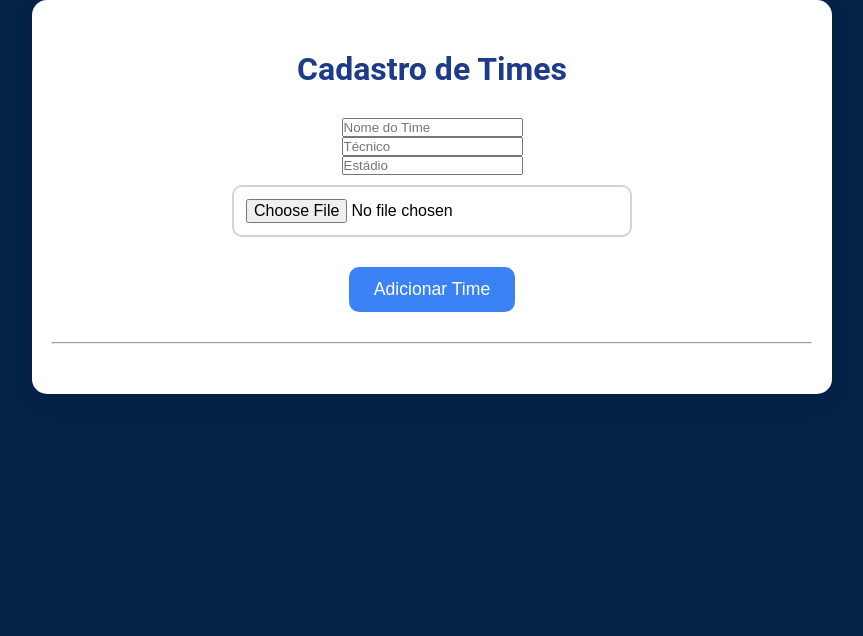
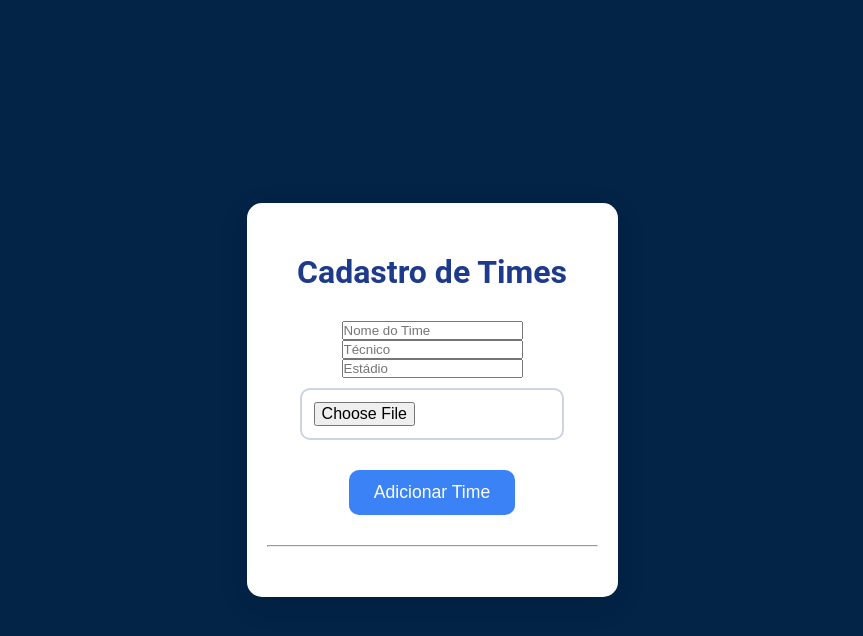
Before and after one commit to times-react/time-react, a React (Create React App) app: page / in a window 1280 px wide. Shown: the top 636 px of the page, without its empty margins (208-1071 px from the left). Built offline with nearby package versions, Linux system fonts and the light colour scheme.

Commit message:
atualizando o código

```diff
--- a/src/App.css
+++ b/src/App.css
@@ -8,17 +8,24 @@
 body {
   background-color: #032347; /* Azul suave, mais clean */
   font-family: 'Roboto', sans-serif;
+  display: flex;
+  justify-content: center;
+  align-items: center;
+  min-height: 100vh;
+  padding: 0 20px; /* Para evitar que a tela encoste nas bordas */
+  color: #ffffff; /* Texto em branco para boa visibilidade no fundo azul */
 }
 
 /* App Container */
 .App {
   max-width: 800px;
+  width: 100%;
   margin: 0 auto;
   padding: 50px 20px;
   text-align: center;
   background-color: #ffffff; /* Cor de fundo do conteúdo */
   border-radius: 15px;
-  box-shadow: 0 8px 30px rgba(0, 0, 0, 0.05);
+  box-shadow: 0 8px 30px rgba(0, 0, 0, 0.1); /* Sombra mais sutil */
   overflow: hidden;
 }
 
--- a/src/App.js
+++ b/src/App.js
@@ -87,6 +87,7 @@ function App() {
         ))}
       </div>
     </div>
+
   );
 }
 
```
